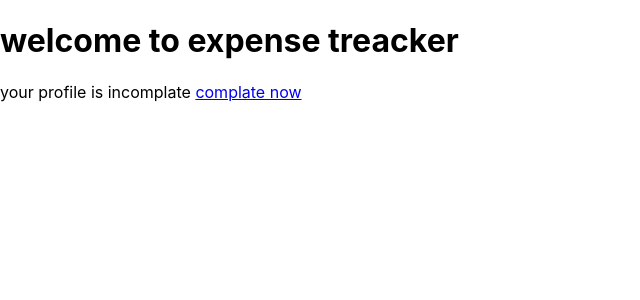
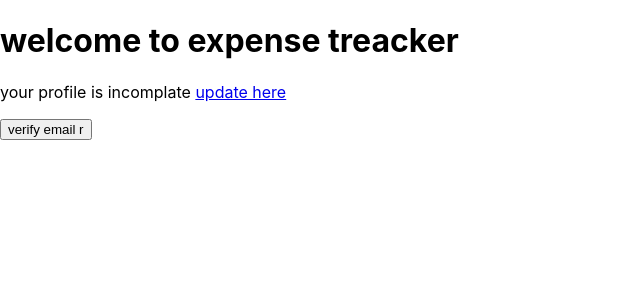
Before and after one commit to Ravi-Gosai/mail.box, a React (Create React App) app: page /welcome in a window 1280 px wide. Shown: the top 300 px of the page, without its empty margins (0-640 px from the left). Built offline with nearby package versions, Linux system fonts and the light colour scheme; no server answers.

Commit message:
email verify auth done

```diff
--- a/src/Component/WelComePage.js
+++ b/src/Component/WelComePage.js
@@ -7,7 +7,8 @@ const WelComePage = () => {
   const authCtx = useContext(AuthContext)
   const [usersDetails, setUserDetails] = useState({
     photoUrl : '',
-    displayName : ''
+    displayName : '',
+    email :'r'
   })
 
   useEffect(()=>{
@@ -25,16 +26,33 @@ const WelComePage = () => {
         return res.json()
       }
     }).then((data)=>{
-      console.log(data.users[0])
+      // console.log(data.users[0])
       setUserDetails(data.users[0])
     })
 
   },[authCtx.token])
+const emailVerifyHandler = ()=>{
+
+  fetch('https://identitytoolkit.googleapis.com/v1/accounts:sendOobCode?key=AIzaSyCur9xCsh35ycJRAqP2U3DynKEpK8MDbj8',{
+    method : 'POST',
+    body : JSON.stringify({
+      requestType : 'VERIFY_EMAIL',
+      idToken : authCtx.token
+    }),
+    headers :{
+      'Content-Type' : 'applicaton/json'
+    }
+  }).then((res)=>{
+    console.log(res,'vvvvv')
+  })
+}
+
   return (
     <>
       <header className='header'>
         <h1>welcome to expense treacker</h1>
-        <div><p> your profile is incomplate <NavLink state={usersDetails} to='/update'> complate now</NavLink></p> </div>
+        <div><p> your profile is incomplate <NavLink state={usersDetails} to='/update'>update here</NavLink></p> </div>
+        <button onClick={emailVerifyHandler}> verify email {usersDetails.email}</button>
       </header>
     </>
   )
```
